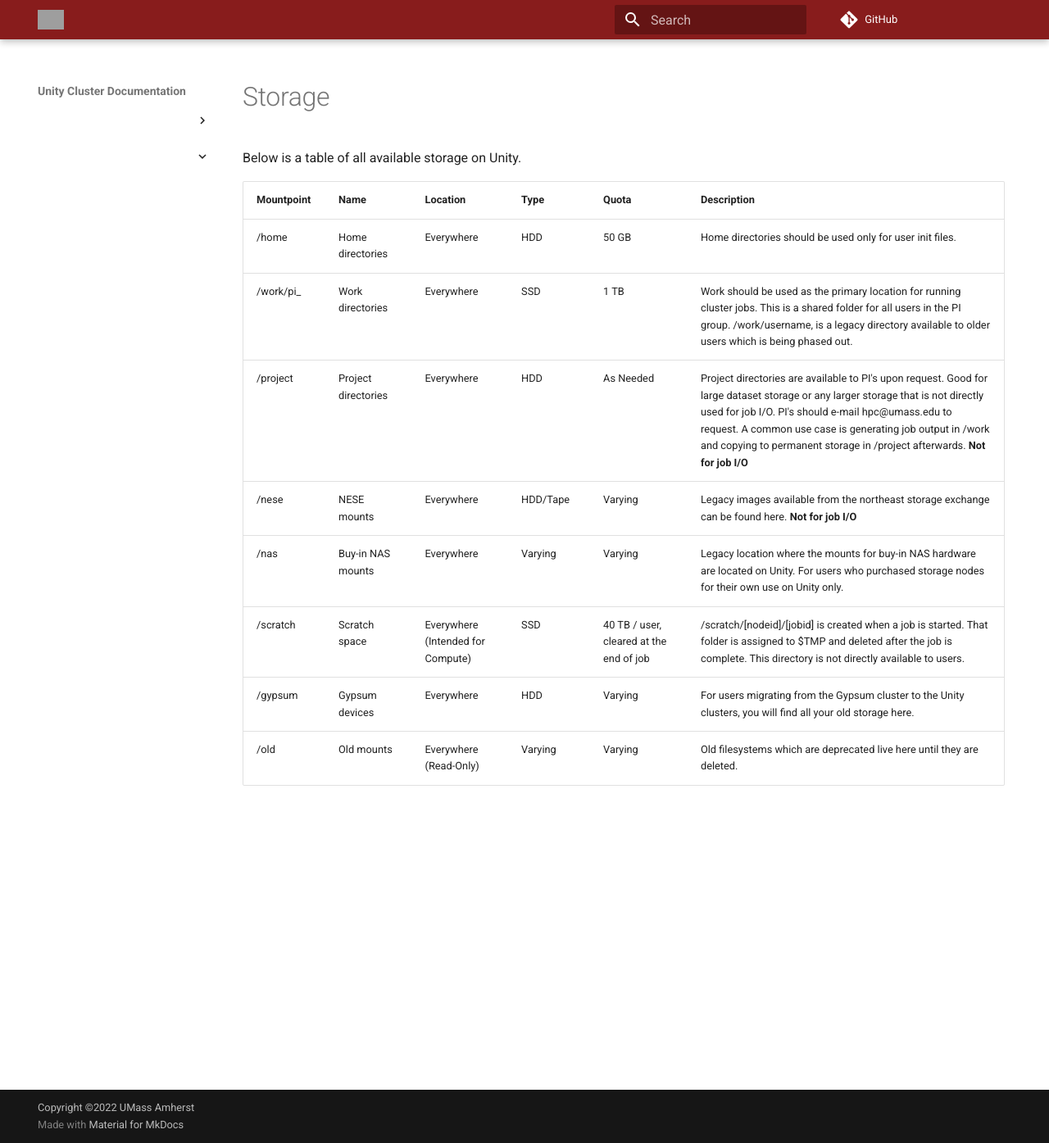
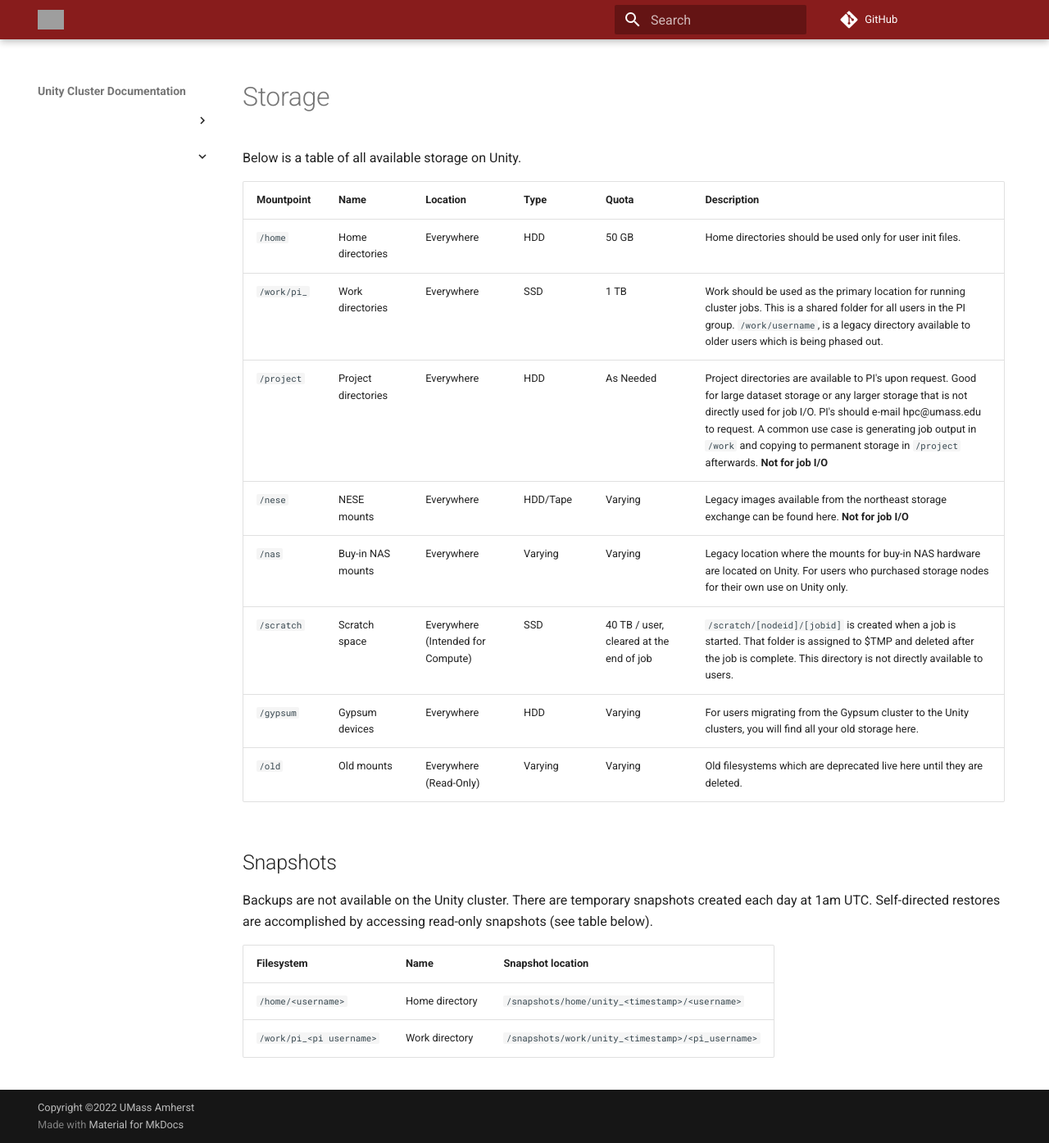
Before and after one commit to UMass-RC/unity-docs, an MkDocs documentation site: the page built from docs/technical/storage.md, in a window 1280 px wide and 1395 px high. Shown: the whole window at 82% size. Built offline with MkDocs 1.6.1 and Material for MkDocs 9.7.7, drawn with Linux system fonts in a browser that asks for light colours; comment, search, counter and statistics services are not loaded; grey boxes are pictures that could not be loaded.

Commit message:
docs/technical: Add snapshots documentation
This commit adds a section to the storage documentation describing the
snapshots that are available for users to do self-directed restores.

Signed-off-by: Sol Jerome <sol.jerome@gmail.com>

```diff
--- a/docs/technical/storage.md
+++ b/docs/technical/storage.md
@@ -4,11 +4,22 @@
 
 | Mountpoint | Name                | Location                          | Type     | Quota                                   | Description                                                                                                                                                                                                                                                                                                                                                                              |
 | ---------- | ------------------- | --------------------------------- | -------- | --------------------------------------- | ---------------------------------------------------------------------------------------------------------------------------------------------------------------------------------------------------------------------------------------------------------------------------------------------------------------------------------------------------------------------------------------- |
-| /home      | Home directories    | Everywhere                        | HDD      | 50 GB                                   | Home directories should be used only for user init files.
-| /work/pi_      | Work directories    | Everywhere                        | SSD      | 1 TB                                  | Work should be used as the primary location for running cluster jobs. This is a shared folder for all users in the PI group. /work/username, is a legacy directory available to older users which is being phased out.
-| /project  | Project directories | Everywhere                        | HDD      | As Needed                                 | Project directories are available to PI's upon request. Good for large dataset storage or any larger storage that is not directly used for job I/O. PI's should e-mail hpc@umass.edu to request. A common use case is generating job output in /work and copying to permanent storage in /project afterwards. **Not for job I/O**                                                                                 |
-| /nese      | NESE mounts         | Everywhere                        | HDD/Tape | Varying                                 | Legacy images available from the northeast storage exchange can be found here. **Not for job I/O**                                                                                                          |
-| /nas       | Buy-in NAS mounts   | Everywhere                        | Varying  | Varying                                 | Legacy location where the mounts for buy-in NAS hardware are located on Unity. For users who purchased storage nodes for their own use on Unity only.                                                                                                                                                                                                                                    |
-| /scratch   | Scratch space       | Everywhere (Intended for Compute) | SSD      | 40 TB / user, cleared at the end of job | /scratch/[nodeid]/[jobid] is created when a job is started. That folder is assigned to $TMP and deleted after the job is complete. This directory is not directly available to users. |
-| /gypsum    | Gypsum devices      | Everywhere                        | HDD      | Varying                                 | For users migrating from the Gypsum cluster to the Unity clusters, you will find all your old storage here.                                                                                                                                                                                                                                                                              |
-| /old       | Old mounts          | Everywhere (Read-Only)            | Varying  | Varying                                 | Old filesystems which are deprecated live here until they are deleted.                                                                                                                                                                                                                                                                                                                   |
+| `/home`    | Home directories    | Everywhere                        | HDD      | 50 GB                                   | Home directories should be used only for user init files. |
+| `/work/pi_`    | Work directories    | Everywhere                        | SSD      | 1 TB                                  | Work should be used as the primary location for running cluster jobs. This is a shared folder for all users in the PI group. `/work/username`, is a legacy directory available to older users which is being phased out. |
+| `/project` | Project directories | Everywhere                        | HDD      | As Needed                                 | Project directories are available to PI's upon request. Good for large dataset storage or any larger storage that is not directly used for job I/O. PI's should e-mail hpc@umass.edu to request. A common use case is generating job output in `/work` and copying to permanent storage in `/project` afterwards. **Not for job I/O** |
+| `/nese`    | NESE mounts         | Everywhere                        | HDD/Tape | Varying                                 | Legacy images available from the northeast storage exchange can be found here. **Not for job I/O** |
+| `/nas`     | Buy-in NAS mounts   | Everywhere                        | Varying  | Varying                                 | Legacy location where the mounts for buy-in NAS hardware are located on Unity. For users who purchased storage nodes for their own use on Unity only. |
+| `/scratch` | Scratch space       | Everywhere (Intended for Compute) | SSD      | 40 TB / user, cleared at the end of job | `/scratch/[nodeid]/[jobid]` is created when a job is started. That folder is assigned to $TMP and deleted after the job is complete. This directory is not directly available to users. |
+| `/gypsum`  | Gypsum devices      | Everywhere                        | HDD      | Varying                                 | For users migrating from the Gypsum cluster to the Unity clusters, you will find all your old storage here. |
+| `/old`     | Old mounts          | Everywhere (Read-Only)            | Varying  | Varying                                 | Old filesystems which are deprecated live here until they are deleted. |
+
+## Snapshots
+
+Backups are not available on the Unity cluster. There are temporary
+snapshots created each day at 1am UTC. Self-directed restores are
+accomplished by accessing read-only snapshots (see table below).
+
+| Filesystem | Name | Snapshot location |
+| --- | --- | --- |
+| `/home/<username>` | Home directory | `/snapshots/home/unity_<timestamp>/<username>` |
+| `/work/pi_<pi username>` | Work directory | `/snapshots/work/unity_<timestamp>/<pi_username>` |
```
